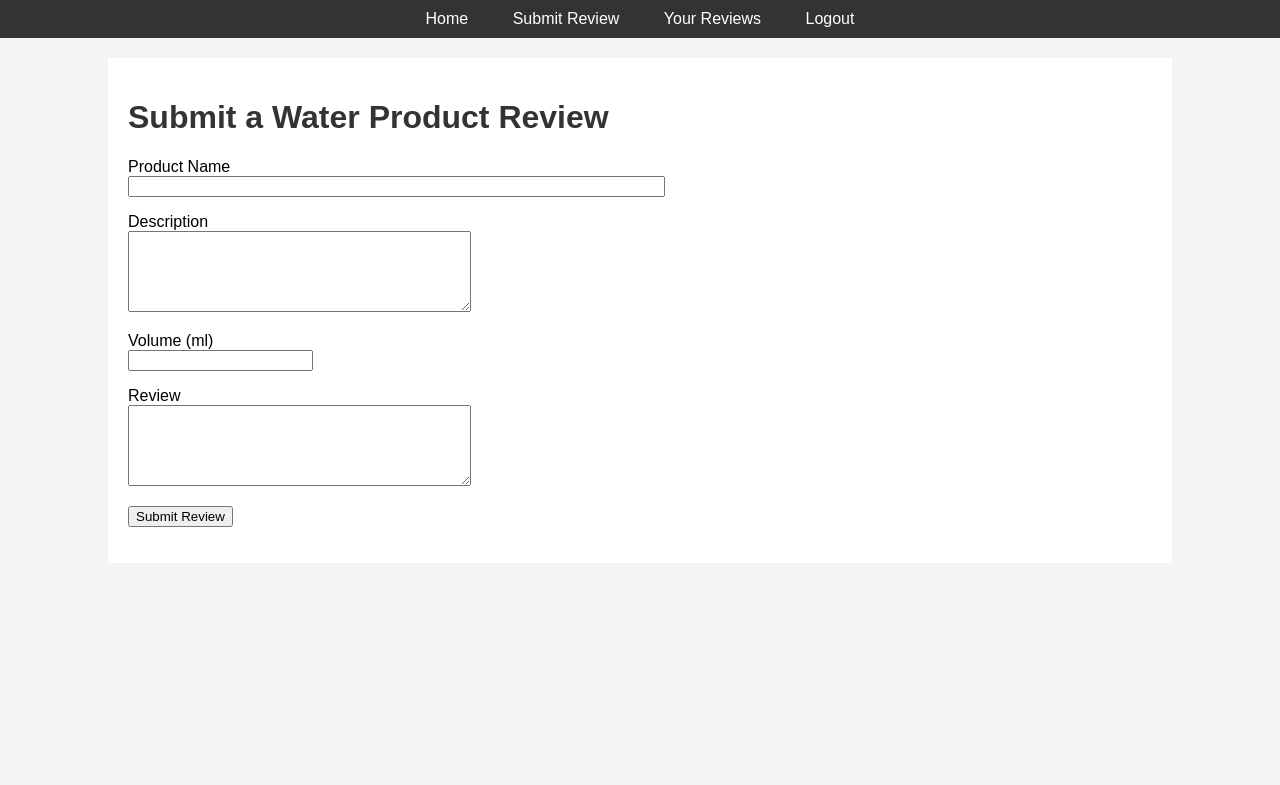
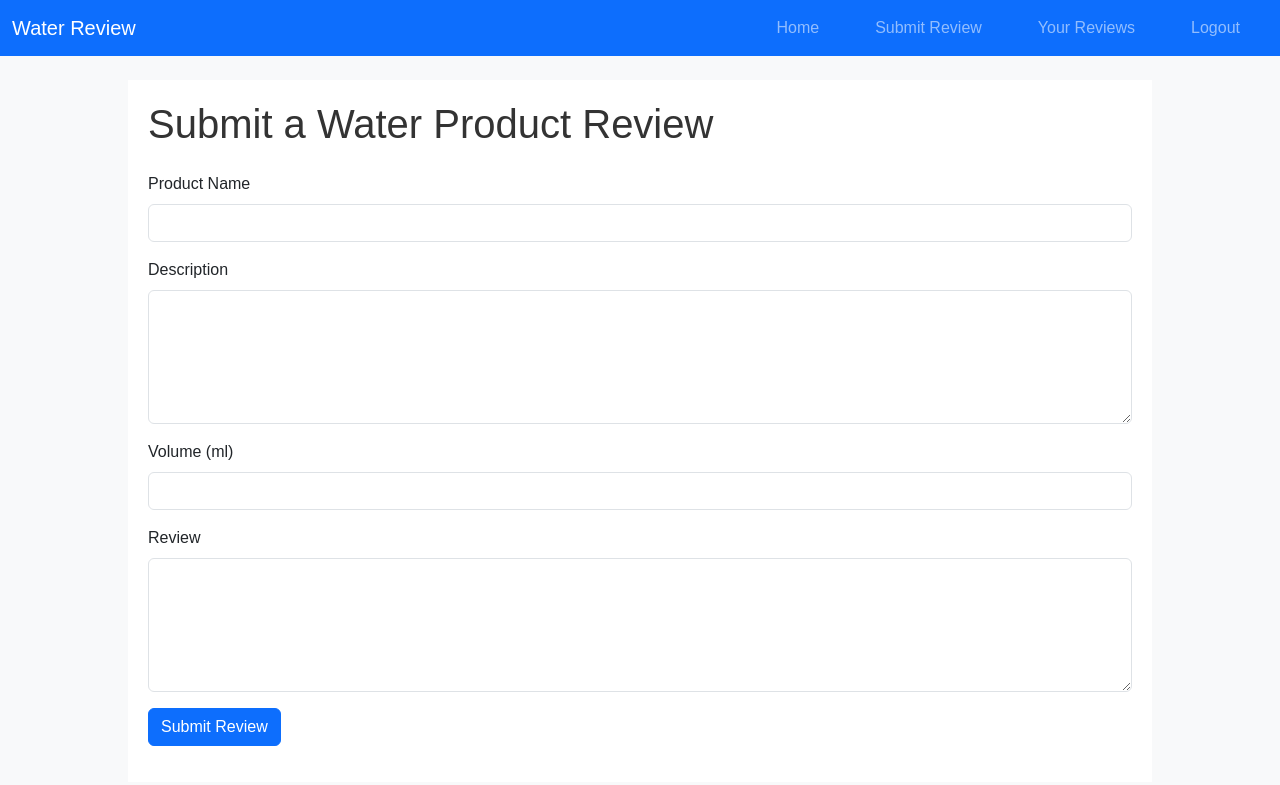
Before and after one commit to tkodimac/water_product_review, a Flask app: page /submit_review in a window 1280 px wide. Shown: the top 785 px of the page. Run offline with Flask 2, Linux system fonts and the light colour scheme; the visitor is signed in with stand-in values (Sample User, id 1).

Commit message:
review of the templates to integrate Bootstrap for a more polished and consistent design, including adding a water-themed color scheme

```diff
--- a/app/routes.py
+++ b/app/routes.py
@@ -1,5 +1,4 @@
 from flask import render_template, url_for, flash, redirect, Blueprint
-from app import db, bcrypt
 from app.forms import RegistrationForm, LoginForm, ReviewForm
 from app.models import User, WaterProductReview
 from flask_login import login_user, current_user, logout_user, login_required
@@ -17,6 +16,7 @@ def home():
 
 @main.route("/register", methods=['GET', 'POST'])
 def register():
+    from app import db, bcrypt  # Import inside the function
     """Register a new user."""
     if current_user.is_authenticated:
         return redirect(url_for('main.home'))
@@ -79,13 +79,63 @@ def submit_review():
             author=current_user
         )
         db.session.add(review)
-        db.session.commit()
-        flash('Your review has been submitted!', 'success')
+        try:
+            db.session.commit()
+            flash('Your review has been submitted!', 'success')
+        except Exception as e:
+            db.session.rollback()
+            flash(f'An error occurred while submitting your review: {str(e)}', 'danger')
         return redirect(url_for('main.home'))
 
-    return render_template(
-        'submit_review.html',
-        title='Submit Review', form=form)
+    return render_template('submit_review.html', title='Submit Review', form=form, review=None)
+
+@main.route("/review/<int:review_id>/edit", methods=['GET', 'POST'])
+@login_required
+def edit_review(review_id):
+    """Edit an existing review."""
+    review = WaterProductReview.query.get_or_404(review_id)
+    if review.author != current_user:
+        abort(403)  # Forbidden: the user doesn't have the rights to edit this review
+
+    form = ReviewForm()
+    if form.validate_on_submit():
+        review.product_name = form.product_name.data
+        review.description = form.description.data
+        review.ml = form.ml.data
+        review.review = form.review.data
+        try:
+            db.session.commit()
+            flash('Your review has been updated!', 'success')
+        except Exception as e:
+            db.session.rollback()
+            flash(f'An error occurred while updating your review: {str(e)}', 'danger')
+        return redirect(url_for('main.reviews'))
+    elif request.method == 'GET':
+        # Pre-fill the form with the existing review data
+        form.product_name.data = review.product_name
+        form.description.data = review.description
+        form.ml.data = review.ml
+        form.review.data = review.review
+
+    return render_template('submit_review.html', title='Edit Review', form=form, review=review)
+
+@main.route("/review/<int:review_id>/delete", methods=['POST'])
+@login_required
+def delete_review(review_id):
+    """Delete an existing review."""
+    review = WaterProductReview.query.get_or_404(review_id)
+    if review.author != current_user:
+        abort(403)  # Forbidden: the user doesn't have the rights to delete this review
+
+    db.session.delete(review)
+    try:
+        db.session.commit()
+        flash('Your review has been deleted!', 'success')
+    except Exception as e:
+        db.session.rollback()
+        flash(f'An error occurred while deleting your review: {str(e)}', 'danger')
+
+    return redirect(url_for('main.reviews'))
 
 
 @main.route("/reviews")
--- a/app/templates/layout.html
+++ b/app/templates/layout.html
@@ -3,32 +3,57 @@
 <head>
     <meta charset="UTF-8">
     <meta name="viewport" content="width=device-width, initial-scale=1.0">
+    <link href="https://cdn.jsdelivr.net/npm/bootstrap@5.3.0/dist/css/bootstrap.min.css" rel="stylesheet">
     <link rel="stylesheet" href="{{ url_for('static', filename='styles.css') }}">
     <title>{% block title %}Water Product Review{% endblock %}</title>
 </head>
-<body>
-    <nav>
-        <ul>
-            <li><a href="{{ url_for('main.home') }}">Home</a></li>
-            {% if current_user.is_authenticated %}
-            <li><a href="{{ url_for('main.submit_review') }}">Submit Review</a></li>
-            <li><a href="{{ url_for('main.reviews') }}">Your Reviews</a></li>
-            <li><a href="{{ url_for('main.logout') }}">Logout</a></li>
-            {% else %}
-            <li><a href="{{ url_for('main.login') }}">Login</a></li>
-            <li><a href="{{ url_for('main.register') }}">Register</a></li>
-            {% endif %}
-        </ul>
+<body class="bg-light">
+    <nav class="navbar navbar-expand-lg navbar-dark bg-primary">
+        <div class="container-fluid">
+            <a class="navbar-brand" href="{{ url_for('main.home') }}">Water Review</a>
+            <button class="navbar-toggler" type="button" data-bs-toggle="collapse" data-bs-target="#navbarNav" aria-controls="navbarNav" aria-expanded="false" aria-label="Toggle navigation">
+                <span class="navbar-toggler-icon"></span>
+            </button>
+            <div class="collapse navbar-collapse" id="navbarNav">
+                <ul class="navbar-nav ms-auto">
+                    <li class="nav-item">
+                        <a class="nav-link" href="{{ url_for('main.home') }}">Home</a>
+                    </li>
+                    {% if current_user.is_authenticated %}
+                        <li class="nav-item">
+                            <a class="nav-link" href="{{ url_for('main.submit_review') }}">Submit Review</a>
+                        </li>
+                        <li class="nav-item">
+                            <a class="nav-link" href="{{ url_for('main.reviews') }}">Your Reviews</a>
+                        </li>
+                        <li class="nav-item">
+                            <a class="nav-link" href="{{ url_for('main.logout') }}">Logout</a>
+                        </li>
+                    {% else %}
+                        <li class="nav-item">
+                            <a class="nav-link" href="{{ url_for('main.login') }}">Login</a>
+                        </li>
+                        <li class="nav-item">
+                            <a class="nav-link" href="{{ url_for('main.register') }}">Register</a>
+                        </li>
+                    {% endif %}
+                </ul>
+            </div>
+        </div>
     </nav>
-    <div class="container">
+    <div class="container mt-4">
         {% with messages = get_flashed_messages(with_categories=true) %}
             {% if messages %}
                 {% for category, message in messages %}
-                    <div class="alert alert-{{ category }}">{{ message }}</div>
+                    <div class="alert alert-{{ category }} alert-dismissible fade show" role="alert">
+                        {{ message }}
+                        <button type="button" class="btn-close" data-bs-dismiss="alert" aria-label="Close"></button>
+                    </div>
                 {% endfor %}
             {% endif %}
         {% endwith %}
         {% block content %}{% endblock %}
     </div>
+    <script src="https://cdn.jsdelivr.net/npm/bootstrap@5.3.0/dist/js/bootstrap.bundle.min.js"></script>
 </body>
 </html>
--- a/app/templates/submit_review.html
+++ b/app/templates/submit_review.html
@@ -1,27 +1,39 @@
 {% extends "layout.html" %}
 
-{% block title %}Submit Review{% endblock %}
+{% block title %}
+    {% if review %}
+        Edit Review
+    {% else %}
+        Submit Review
+    {% endif %}
+{% endblock %}
 
 {% block content %}
-    <h1>Submit a Water Product Review</h1>
-    <form method="POST">
+    <h1 class="mb-4">
+        {% if review %}
+            Edit Your Water Product Review
+        {% else %}
+            Submit a Water Product Review
+        {% endif %}
+    </h1>
+    <form method="POST" class="mb-3">
         {{ form.hidden_tag() }}
-        <p>
-            {{ form.product_name.label }}<br>
-            {{ form.product_name(size=64) }}
-        </p>
-        <p>
-            {{ form.description.label }}<br>
-            {{ form.description(cols=40, rows=5) }}
-        </p>
-        <p>
-            {{ form.ml.label }}<br>
-            {{ form.ml(size=64) }}
-        </p>
-        <p>
-            {{ form.review.label }}<br>
-            {{ form.review(cols=40, rows=5) }}
-        </p>
-        <p>{{ form.submit() }}</p>
+        <div class="mb-3">
+            {{ form.product_name.label(class="form-label") }}
+            {{ form.product_name(class="form-control", size=64) }}
+        </div>
+        <div class="mb-3">
+            {{ form.description.label(class="form-label") }}
+            {{ form.description(class="form-control", cols=40, rows=5) }}
+        </div>
+        <div class="mb-3">
+            {{ form.ml.label(class="form-label") }}
+            {{ form.ml(class="form-control", size=64) }}
+        </div>
+        <div class="mb-3">
+            {{ form.review.label(class="form-label") }}
+            {{ form.review(class="form-control", cols=40, rows=5) }}
+        </div>
+        <button type="submit" class="btn btn-primary">{{ form.submit.label.text }}</button>
     </form>
 {% endblock %}
--- a/requirements.txt
+++ b/requirements.txt
@@ -5,6 +5,7 @@ email_validator
 Flask==2.2.5
 Flask-SQLAlchemy==2.5.1
 Flask-Login==0.6.2
+Flask-Migrate==4.0.7
 greenlet==3.0.3
 itsdangerous==2.2.0
 psycopg2==2.9.9
```
Also changed, not shown: app/__init__.py (+20 -14 lines), app/templates/index.html (+14 -10 lines), app/templates/login.html (+11 -11 lines), app/templates/register.html (+19 -19 lines), app/templates/reviews.html (+17 -9 lines), config.py (deleted, +0 -15 lines), app/templates/edit_review.html (added).
